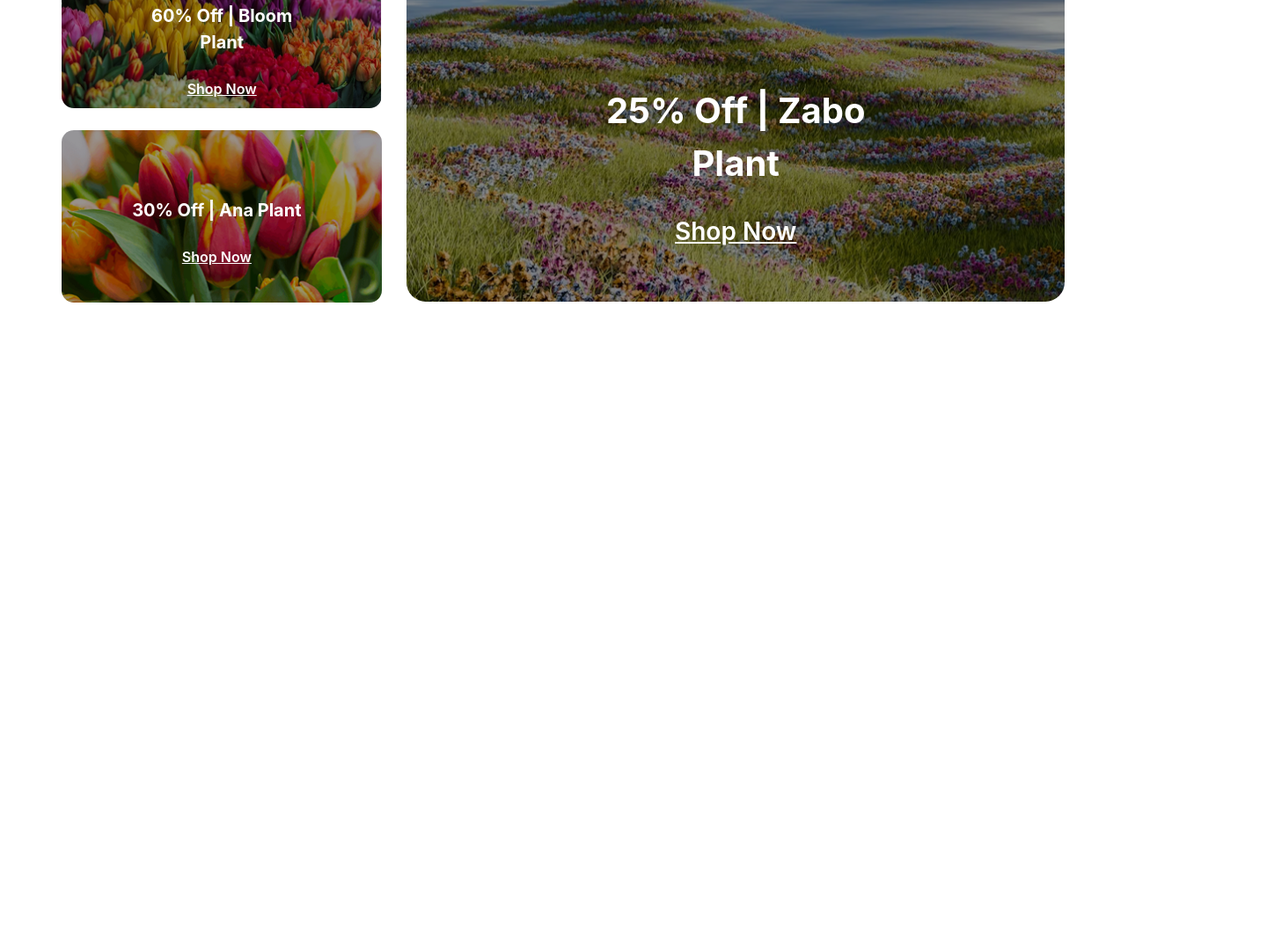
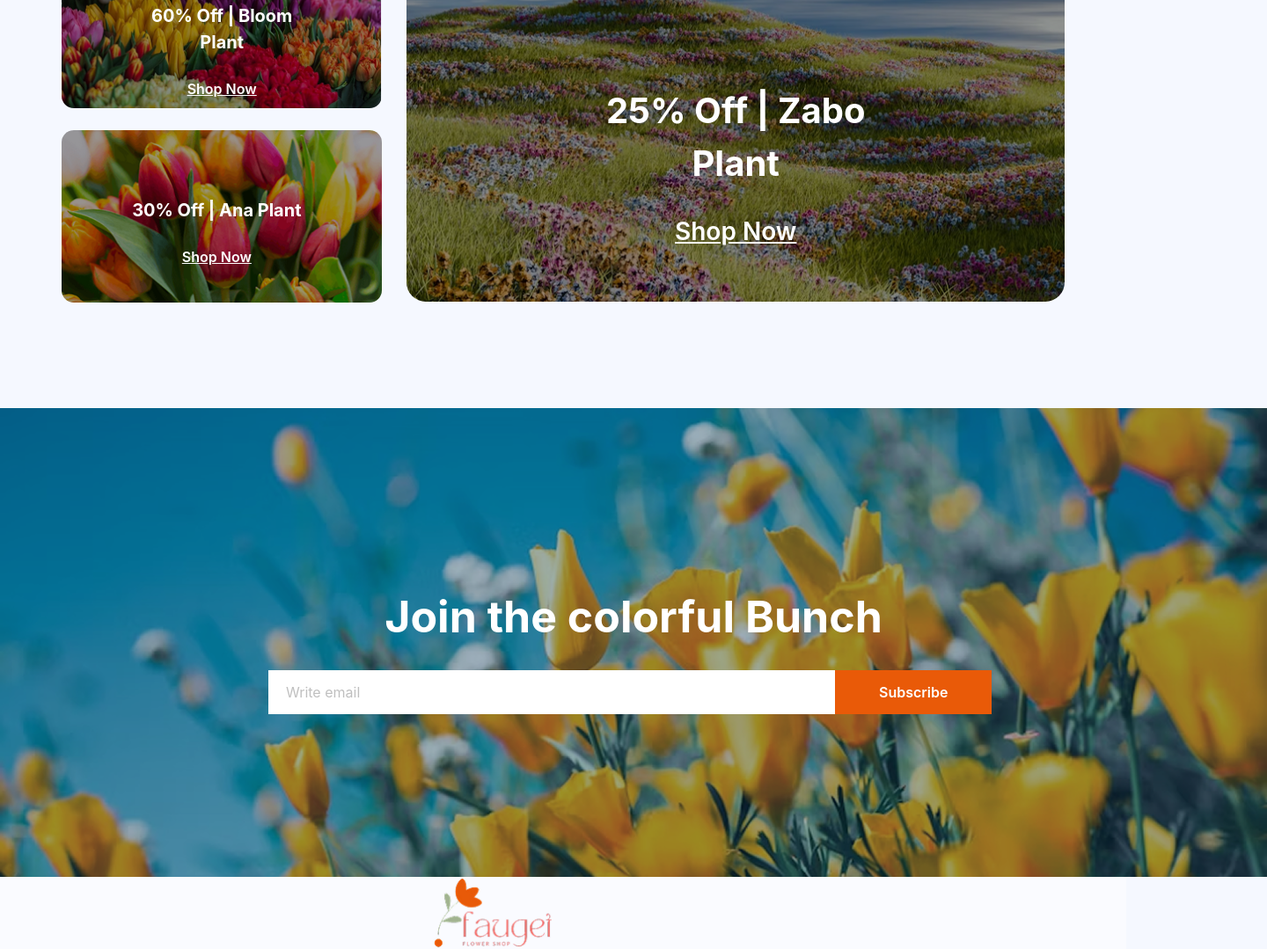
Before and after one commit to sameul-hasan/Responsive-Flowers-Market, a plain HTML site: page index.html in a window 1280 px wide. Shown: the part 3154-4233 px from the top of the page at 88% size, 1440 px wide, since content can reach past the window. Before the commit the page ends 3498 px from the top, so only its background shows below. Drawn offline with nearby package versions, Linux system fonts and the light colour scheme.

Commit message:
join the colorful Bunch Style done

```diff
--- a/index.html
+++ b/index.html
@@ -7,7 +7,7 @@
     <script src="https://cdn.jsdelivr.net/npm/@tailwindcss/browser@4"></script>
     <title>Feugei | Flower Shop</title>
 </head>
-<body class="font-[Inter]">
+<body class="font-[Inter] bg-[#F5F8FF]">
     <header class="max-w-[1140px] mx-auto mt-[30px]">
         <nav class="flex justify-between items-center  text-[#8987A1]">
             <img src="assets/logo.png" alt="">
@@ -167,9 +167,25 @@
                 </div>
             </div>
         </section>
+        <section class="mx-auto mt-[120px] h-[533px] w-[1440px] bg-[url(/assets/news-letter-bg.png)] ">
+            <div class="flex flex-col justify-item-center items-center  gap-[23px] max-w-[830px] mx-auto py-[200px]">
+             <h1 class="text-[50px] font-bold font-[Noto Serif] text-[#ffffff] ">Join the colorful Bunch</h1>
+             <form action="" class="flex w-full h-[50px]">
+             <input type="text" placeholder="Write email" class="bg-white text-[#00000080] w-[644px]  px-[20px] py-[8px]">
+             <input type="button" value="Subscribe" class="text-[16px] px-[50px] py-[8px] text-[#ffffff] font-semibold bg-[#E95A08]">
+             </form>
+            </div>
+        </section>
 
     </main>
-    <footer>
+    <footer class="bg-[#FFFFFF80]">
+        <section class="max-w-[1120px]">
+            <div>
+                <div>
+                    <img class="mx-auto max-w-[135px] max-h-[82px]" src="assets/logo.png" alt="">
+                </div>
+            </div>
+        </section>
 
     </footer>
 </body>
```
